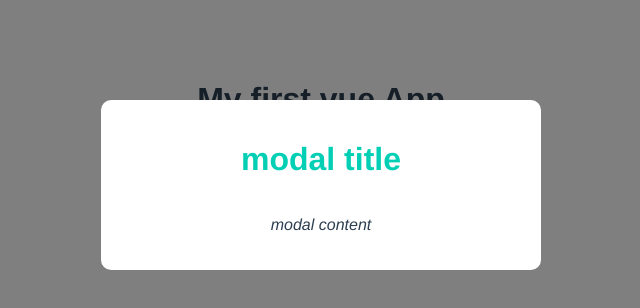
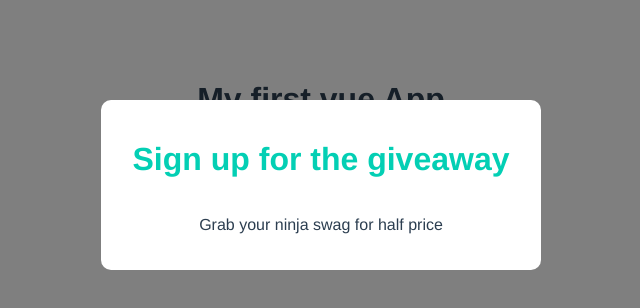
Before and after one commit to BertoRamosM/vueJS-lesson2-, a Vue app: page / in a window 1280 px wide. Shown: the top 308 px of the page, without its empty margins (319-959 px from the left). Built offline with nearby package versions, Linux system fonts and the light colour scheme.

Commit message:
passing the first props text in vue

```diff
--- a/src/App.vue
+++ b/src/App.vue
@@ -1,6 +1,6 @@
 <template>
  <h1>{{title}}</h1>
- <Modal />
+ <Modal header="Sign up for the giveaway" text="Grab your ninja swag for half price"/>
 <!--  <input type="text" ref="name">
 <button @click="handleClick">Click event</button> -->
  </template>
--- a/src/components/Modal.vue
+++ b/src/components/Modal.vue
@@ -1,11 +1,18 @@
 <template>
   <div class="backdrop">
     <div class="modal">
-      <h1>modal title</h1>
-      <p>modal content</p>
+      <h1>{{ header }}</h1>
+      <p>{{ text }}</p>
     </div>
   </div>
 </template>
+
+
+<script>
+export default {
+  props: ['header', 'text']
+}
+</script>
 
 <style scoped>
 .modal{
@@ -29,4 +36,8 @@
   border: none;
   padding: 0;
 }
+
+.modal p{
+  font-style: normal;
+}
 </style>
```
